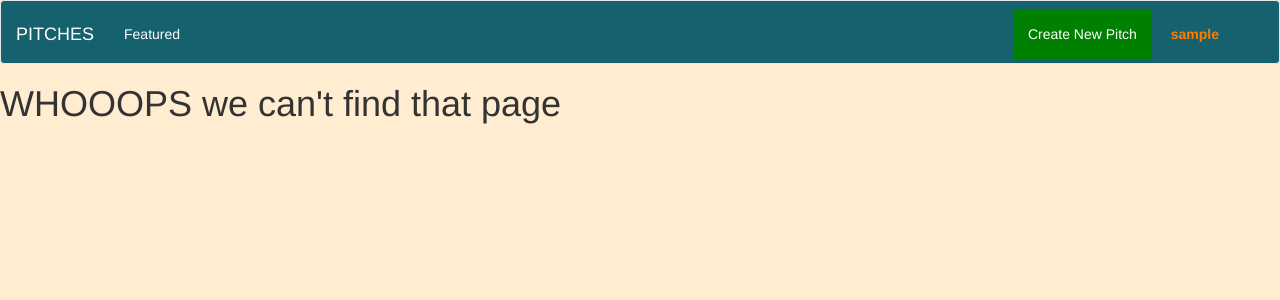
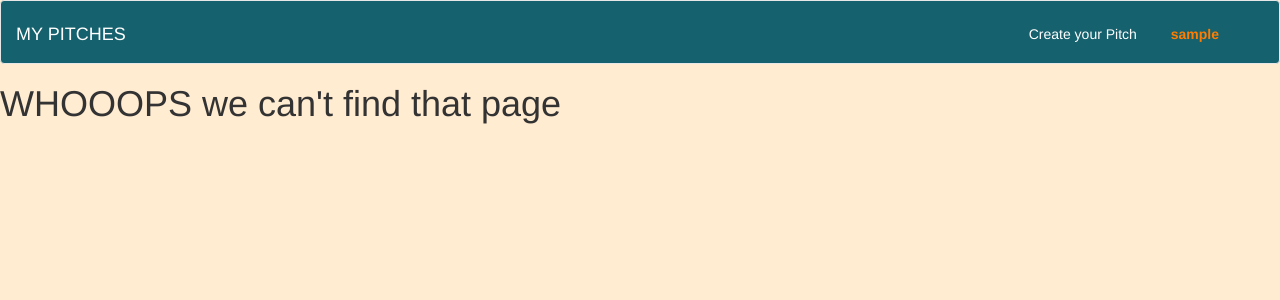
Before and after one commit to meshack34/pitchappproject, a Flask app: template app/templates/fourOwfour.html in a window 1280 px wide. Shown: the top 300 px of the page. Run offline with Flask 2, Linux system fonts and the light colour scheme; the template is opened without the code that fills it, so the values that code supplies are empty; the visitor is signed in with stand-in values (Sample User, id 1); data comes from the database, SQL or seed files in the repository; some libraries are stand-ins or nearby versions.

Commit message:
deployment

```diff
--- a/app/templates/navbar.html
+++ b/app/templates/navbar.html
@@ -9,28 +9,25 @@
         <span class="icon-bar"></span>
         <span class="icon-bar"></span>
       </button>
-      <a class="navbar-brand" href="/">PITCHES</a>
+      <a class="navbar-brand" href="/">MY PITCHES</a>
     </div>
     <!-- Collect the nav links, forms, and other content for toggling -->
     <div class="collapse navbar-collapse" id="bs-example-navbar-collapse-1">
-      <ul class="nav navbar-nav">
-        <li class="nav-item">
-          <a class="nav-link" href="{{url_for('main.index')}}">Featured</a>
-        </li>
       </ul>
       <ul class="nav navbar-nav navbar-right">
         <li class="">
           {% if current_user.is_authenticated %}
           <li class="nav-item">
-            <a id="create-acc" class="nav-link" href="{{url_for('main.new_pitch')}}">Create New Pitch</a>
+            <a  class="nav-link" href="{{url_for('main.new_pitch')}}">Create your Pitch</a>
           </li>
         <li class="nav-item dropdown">
           <a class="nav-link dropdown-toggle" style='margin-right:30px' data-toggle="dropdown" aria-haspopup="true"
             aria-expanded="false">
             <i class="fas fa-user"></i>&nbsp;<strong>{{current_user.username}}</strong> </a>
+
           <div class="dropdown-menu dropdown-menu-right dropdown-info" aria-labelledby="navbarDropdownMenuLink-4">
             <a class="dropdown-item" href="{{url_for('main.profile',name=current_user.username)}}"><i
-                class="far fa-user"></i>&nbsp; My account</a><br>
+                class="far fa-user"></i>&nbsp; Account</a><br>
             <a class="dropdown-item" href="{{url_for('auth.logout')}}"><i class="fas fa-sign-out-alt"></i>&nbsp; Log
               out</a>
           </div>
```
